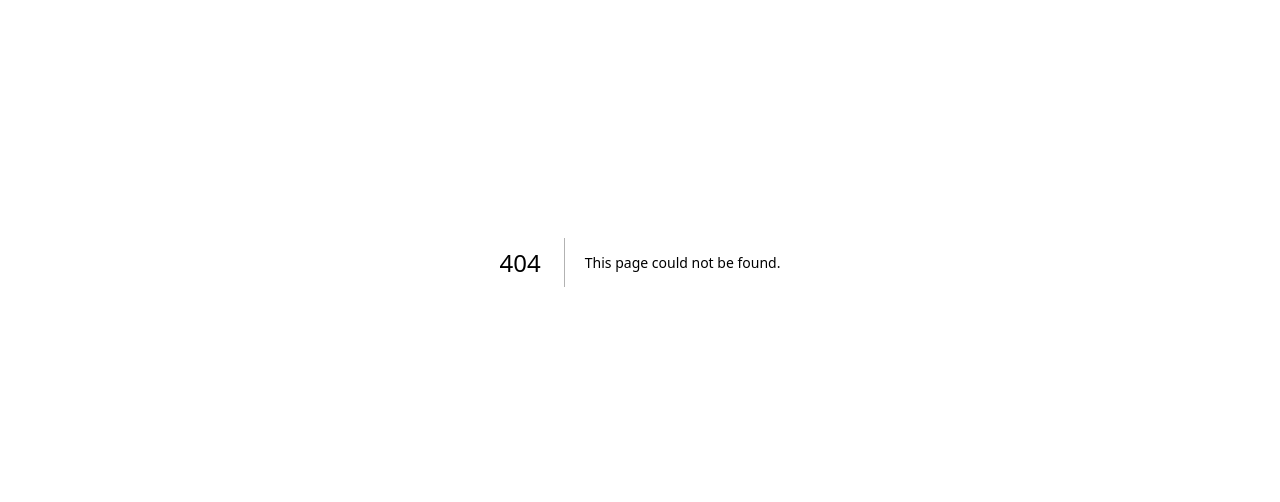
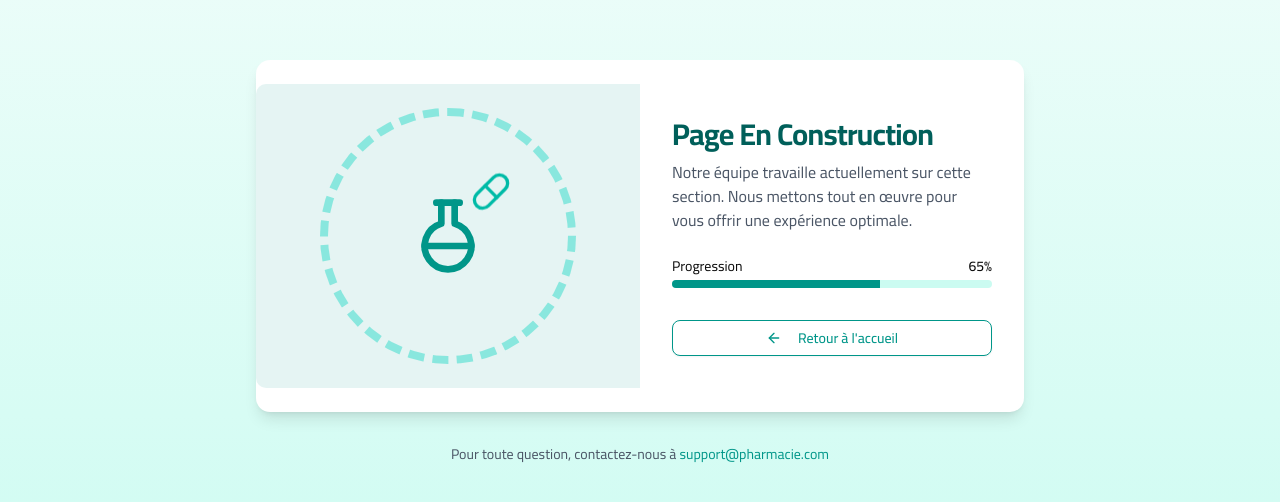
Before and after one commit to salaheddine1399/pharma, a Next.js app: page /under-construction in a window 1280 px wide. Before the commit this address had no page. Shown: the part 138-640 px from the top of the page. Built offline with nearby package versions, Linux system fonts and the light colour scheme.

Commit message:
add under-construction page

```diff
--- a/package.json
+++ b/package.json
@@ -9,8 +9,10 @@
     "lint": "next lint"
   },
   "dependencies": {
+    "@next-auth/supabase-adapter": "^0.2.1",
     "@radix-ui/react-accordion": "^1.2.3",
     "@radix-ui/react-checkbox": "^1.1.5",
+    "@radix-ui/react-progress": "^1.1.3",
     "@radix-ui/react-select": "^2.1.7",
     "@radix-ui/react-slot": "^1.2.0",
     "@supabase/supabase-js": "^2.49.4",
@@ -19,6 +21,7 @@
     "clsx": "^2.1.1",
     "lucide-react": "^0.487.0",
     "next": "^15.2.5",
+    "next-auth": "^4.24.11",
     "react": "^19.0.0",
     "react-dom": "^19.0.0",
     "tailwind-merge": "^3.1.0",
--- a/src/app/analyse/page.tsx
+++ b/src/app/analyse/page.tsx
@@ -54,7 +54,7 @@ export default function Analyse() {
             icon={Scan} // Updated to use Scan icon instead of Maximize
             title="Scanner une ordonnance"
             description="Utilisez la fonction de scan pour vérifier rapidement les risques associés à votre ordonnance."
-            href="/scanner"
+            href="/under-construction"
           />
         </div>
       </section>
--- a/src/app/page.tsx
+++ b/src/app/page.tsx
@@ -66,9 +66,11 @@ export default function Home() {
                 de pointe, nous vous offrons une analyse complète et précise de
                 toutes vos prescriptions médicales.
               </p>
+              <Link href="/analyse">
                 <Button className="bg-teal-700 hover:bg-teal-800 text-white">
                   Essayer Maintenant
                 </Button>
+              </Link>
             </div>
 
             <Image
@@ -200,9 +202,11 @@ export default function Home() {
                   former les étudiants sur les médicaments et leurs interactions
                   complexes.
                 </p>
+                <Link href="/under-construction">
                   <Button className="bg-teal-700 hover:bg-teal-800 text-white">
                     Essayer Maintenant
                   </Button>
+                </Link>
               </div>
             </div>
           </div>
--- /dev/null
+++ b/src/app/under-construction/page.tsx
@@ -0,0 +1,80 @@
+import Link from "next/link";
+import {
+  FlaskRoundIcon as Flask,
+  Mail,
+  ArrowLeft,
+  Clock,
+  Pill,
+} from "lucide-react";
+
+import { Button } from "@/components/ui/button";
+import { Card, CardContent } from "@/components/ui/card";
+import { Input } from "@/components/ui/input";
+import { Progress } from "@/components/ui/progress";
+
+export default function UnderConstruction() {
+  return (
+    <div className="min-h-screen flex flex-col items-center justify-center bg-gradient-to-b from-teal-50 to-teal-100 p-4">
+      <Card className="max-w-3xl w-full shadow-lg border-0">
+        <CardContent className="p-0">
+          <div className="grid md:grid-cols-2">
+            {/* Left side - Illustration */}
+            <div className="bg-teal-600/10 p-6 flex items-center justify-center rounded-t-lg md:rounded-l-lg md:rounded-tr-none">
+              <div className="relative h-64 w-64">
+                <Flask className="absolute top-1/2 left-1/2 transform -translate-x-1/2 -translate-y-1/2 text-teal-600 w-20 h-20" />
+                <Pill className="absolute top-1/3 left-2/3 transform -translate-x-1/2 -translate-y-1/2 text-teal-500 w-10 h-10 animate-bounce" />
+                <div className="absolute inset-0 border-8 border-dashed border-teal-400/40 rounded-full animate-spin-slow"></div>
+              </div>
+            </div>
+
+            {/* Right side - Content */}
+            <div className="p-8 flex flex-col">
+              <h1 className="text-3xl font-bold tracking-tight text-teal-800 mb-2">
+                Page En Construction
+              </h1>
+              <p className="text-gray-600 mb-6">
+                Notre équipe travaille actuellement sur cette section. Nous
+                mettons tout en œuvre pour vous offrir une expérience optimale.
+              </p>
+
+              <div className="space-y-4 mb-6">
+                <div>
+                  <div className="flex justify-between text-sm mb-1">
+                    <span>Progression</span>
+                    <span className="font-medium">65%</span>
+                  </div>
+                  <Progress
+                    value={65}
+                    className="h-2 bg-teal-100"
+                    indicatorClassName="bg-teal-600"
+                  />
+                </div>
+              </div>
+
+              <Button
+                variant="outline"
+                asChild
+                className="mt-auto border-teal-600 text-teal-600 hover:bg-teal-50"
+              >
+                <Link href="/">
+                  <ArrowLeft className="h-4 w-4 mr-2" />
+                  Retour à l'accueil
+                </Link>
+              </Button>
+            </div>
+          </div>
+        </CardContent>
+      </Card>
+
+      <p className="text-sm text-gray-600 mt-8 text-center">
+        Pour toute question, contactez-nous à{" "}
+        <a
+          href="mailto:support@pharmacie.com"
+          className="text-teal-600 hover:underline"
+        >
+          support@pharmacie.com
+        </a>
+      </p>
+    </div>
+  );
+}
--- a/src/components/sidebar.tsx
+++ b/src/components/sidebar.tsx
@@ -59,7 +59,7 @@ export default function Sidebar({ isOpen, onClose }: SidebarProps) {
             <span>Analyse des risques</span>
           </Link>
           <Link
-            href="#"
+            href="/under-construction"
             className="flex items-center gap-3 p-3 rounded-md hover:bg-gray-100"
           >
             <FileText className="h-5 w-5 text-gray-600" />
--- /dev/null
+++ b/src/components/ui/input.tsx
@@ -0,0 +1,21 @@
+import * as React from "react"
+
+import { cn } from "@/lib/utils"
+
+function Input({ className, type, ...props }: React.ComponentProps<"input">) {
+  return (
+    <input
+      type={type}
+      data-slot="input"
+      className={cn(
+        "file:text-foreground placeholder:text-muted-foreground selection:bg-primary selection:text-primary-foreground dark:bg-input/30 border-input flex h-9 w-full min-w-0 rounded-md border bg-transparent px-3 py-1 text-base shadow-xs transition-[color,box-shadow] outline-none file:inline-flex file:h-7 file:border-0 file:bg-transparent file:text-sm file:font-medium disabled:pointer-events-none disabled:cursor-not-allowed disabled:opacity-50 md:text-sm",
+        "focus-visible:border-ring focus-visible:ring-ring/50 focus-visible:ring-[3px]",
+        "aria-invalid:ring-destructive/20 dark:aria-invalid:ring-destructive/40 aria-invalid:border-destructive",
+        className
+      )}
+      {...props}
+    />
+  )
+}
+
+export { Input }
--- /dev/null
+++ b/src/components/ui/progress.tsx
@@ -0,0 +1,31 @@
+import * as React from "react";
+import * as ProgressPrimitive from "@radix-ui/react-progress";
+
+import { cn } from "@/lib/utils";
+
+const Progress = React.forwardRef<
+  React.ElementRef<typeof ProgressPrimitive.Root>,
+  React.ComponentPropsWithoutRef<typeof ProgressPrimitive.Root> & {
+    indicatorClassName?: string;
+  }
+>(({ className, value, indicatorClassName, ...props }, ref) => (
+  <ProgressPrimitive.Root
+    ref={ref}
+    className={cn(
+      "relative h-2 w-full overflow-hidden rounded-full bg-teal-100",
+      className
+    )}
+    {...props}
+  >
+    <ProgressPrimitive.Indicator
+      className={cn(
+        "h-full w-full flex-1 bg-teal-600 transition-all",
+        indicatorClassName
+      )}
+      style={{ transform: `translateX(-${100 - (value || 0)}%)` }}
+    />
+  </ProgressPrimitive.Root>
+));
+Progress.displayName = ProgressPrimitive.Root.displayName;
+
+export { Progress };
```
Also changed, not shown: 1 other file (tests, documents, lock files or other folders). Lines whose indentation alone changed are shown as unchanged.
